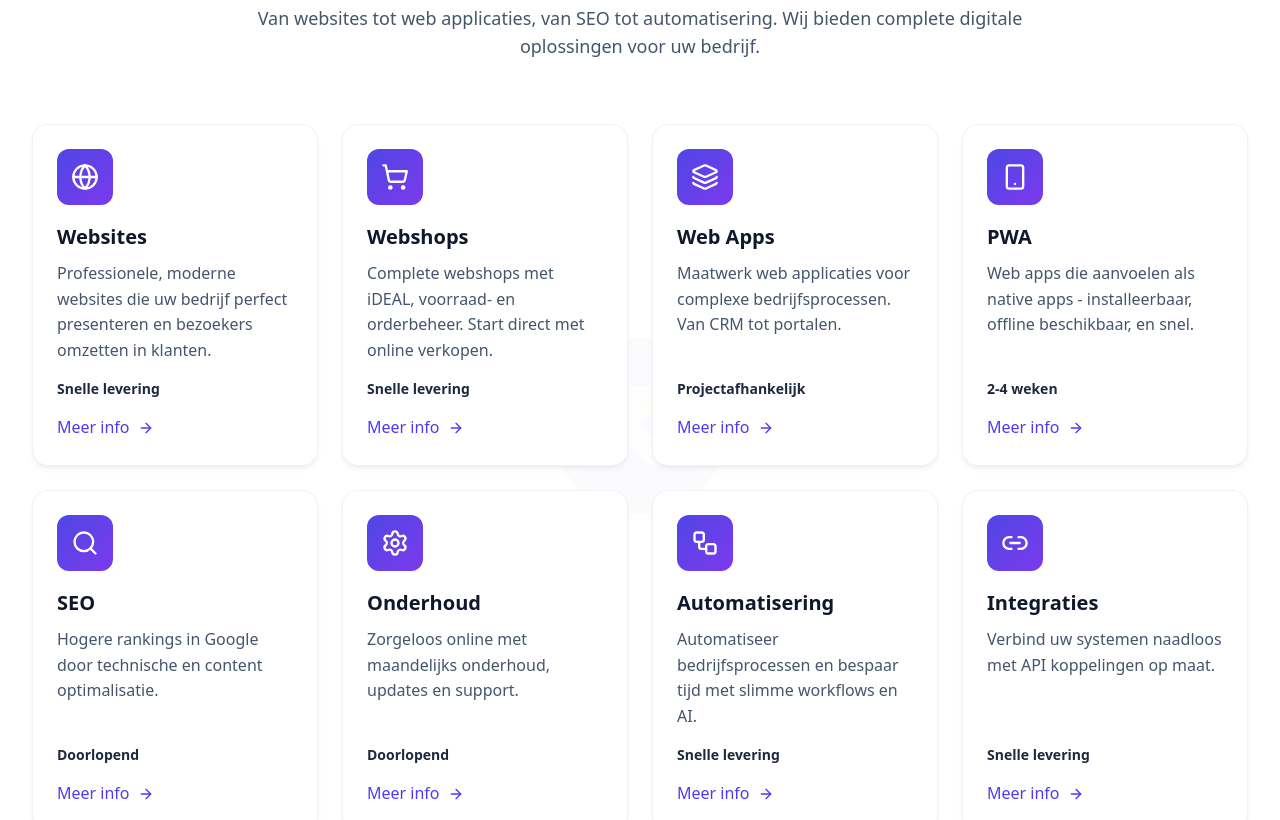
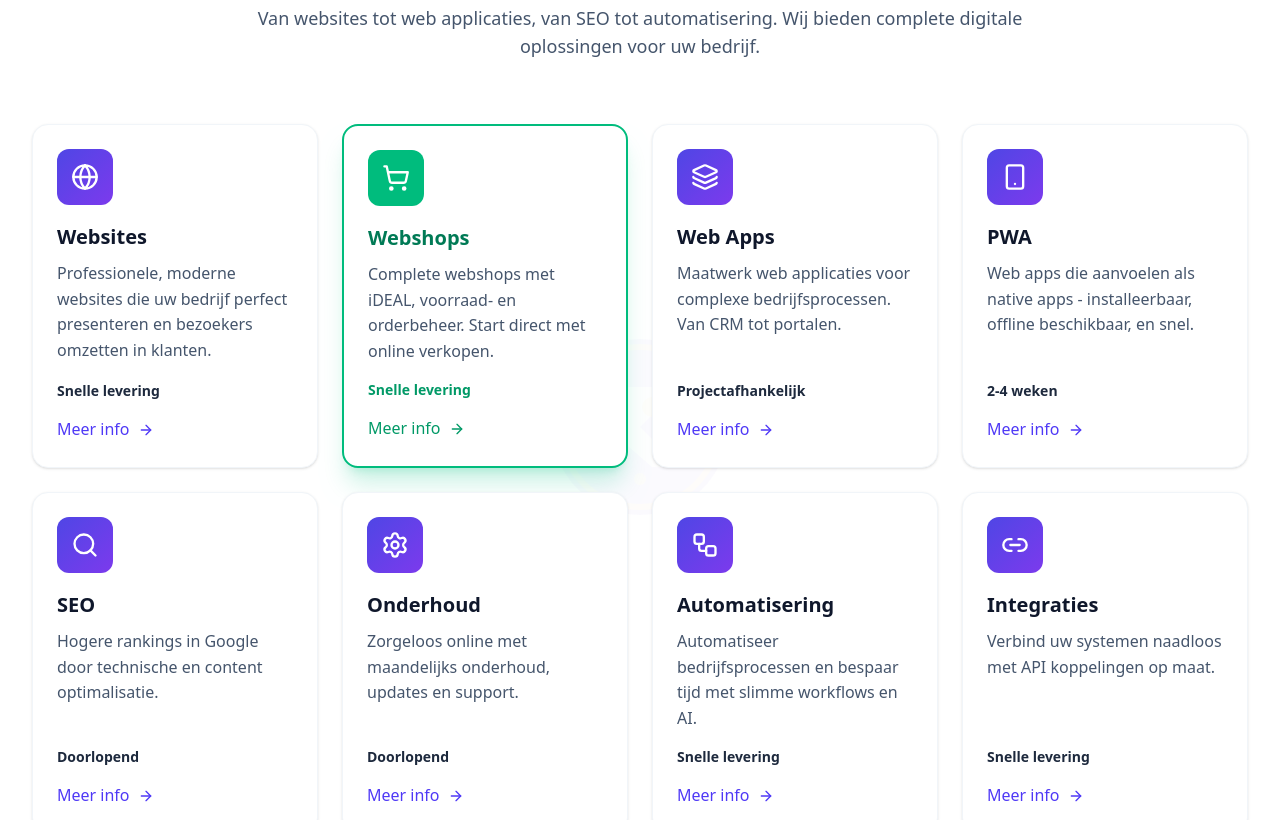
Before and after one commit to bvanrooij30/rotech-website, a Next.js app: page / in a window 1280 px wide. Shown: the part 1180-2000 px from the top of the page. Built offline with nearby package versions, Linux system fonts and the light colour scheme; no server answers.

Commit message:
Highlight Webshops service card with emerald green border and shadow

```diff
--- a/src/components/sections/Services.tsx
+++ b/src/components/sections/Services.tsx
@@ -72,6 +72,7 @@ export default function Services() {
         >
           {services.map((service) => {
             const IconComponent = service.icon;
+            const isHighlighted = service.slug === "webshop-laten-maken";
             return (
               <motion.div
                 key={service.slug}
@@ -81,14 +82,24 @@ export default function Services() {
                   href={`/diensten/${service.slug}`}
                   className="group block h-full"
                 >
-                  <div className="card h-full flex flex-col">
+                  <div className={`h-full flex flex-col bg-white rounded-2xl p-6 transition-all duration-300 ${
+                    isHighlighted
+                      ? "border-2 border-emerald-500 shadow-xl shadow-emerald-500/20 hover:shadow-2xl hover:shadow-emerald-500/30"
+                      : "border border-slate-100 shadow-sm hover:shadow-lg hover:border-slate-200"
+                  }`}>
                     {/* Icon */}
-                    <div className="w-14 h-14 rounded-xl gradient-bg flex items-center justify-center mb-5 group-hover:scale-110 transition-transform duration-300">
+                    <div className={`w-14 h-14 rounded-xl flex items-center justify-center mb-5 group-hover:scale-110 transition-transform duration-300 ${
+                      isHighlighted ? "bg-emerald-500" : "gradient-bg"
+                    }`}>
                       <IconComponent className="w-7 h-7 text-white" />
                     </div>
 
                     {/* Title */}
-                    <h3 className="text-xl font-bold text-slate-900 mb-3 group-hover:text-indigo-600 transition-colors">
+                    <h3 className={`text-xl font-bold mb-3 transition-colors ${
+                      isHighlighted
+                        ? "text-emerald-700 group-hover:text-emerald-600"
+                        : "text-slate-900 group-hover:text-indigo-600"
+                    }`}>
                       {service.shortTitle}
                     </h3>
 
@@ -99,11 +110,15 @@ export default function Services() {
 
                     {/* Delivery info */}
                     <div className="text-sm text-slate-500 mb-4">
-                      <span className="font-semibold text-slate-800">{service.deliveryTime}</span>
+                      <span className={`font-semibold ${isHighlighted ? "text-emerald-600" : "text-slate-800"}`}>
+                        {service.deliveryTime}
+                      </span>
                     </div>
 
                     {/* Link */}
-                    <div className="flex items-center text-indigo-600 font-medium group-hover:gap-3 gap-2 transition-all">
+                    <div className={`flex items-center font-medium group-hover:gap-3 gap-2 transition-all ${
+                      isHighlighted ? "text-emerald-600" : "text-indigo-600"
+                    }`}>
                       <span>Meer info</span>
                       <ArrowRight className="w-4 h-4" />
                     </div>
```
